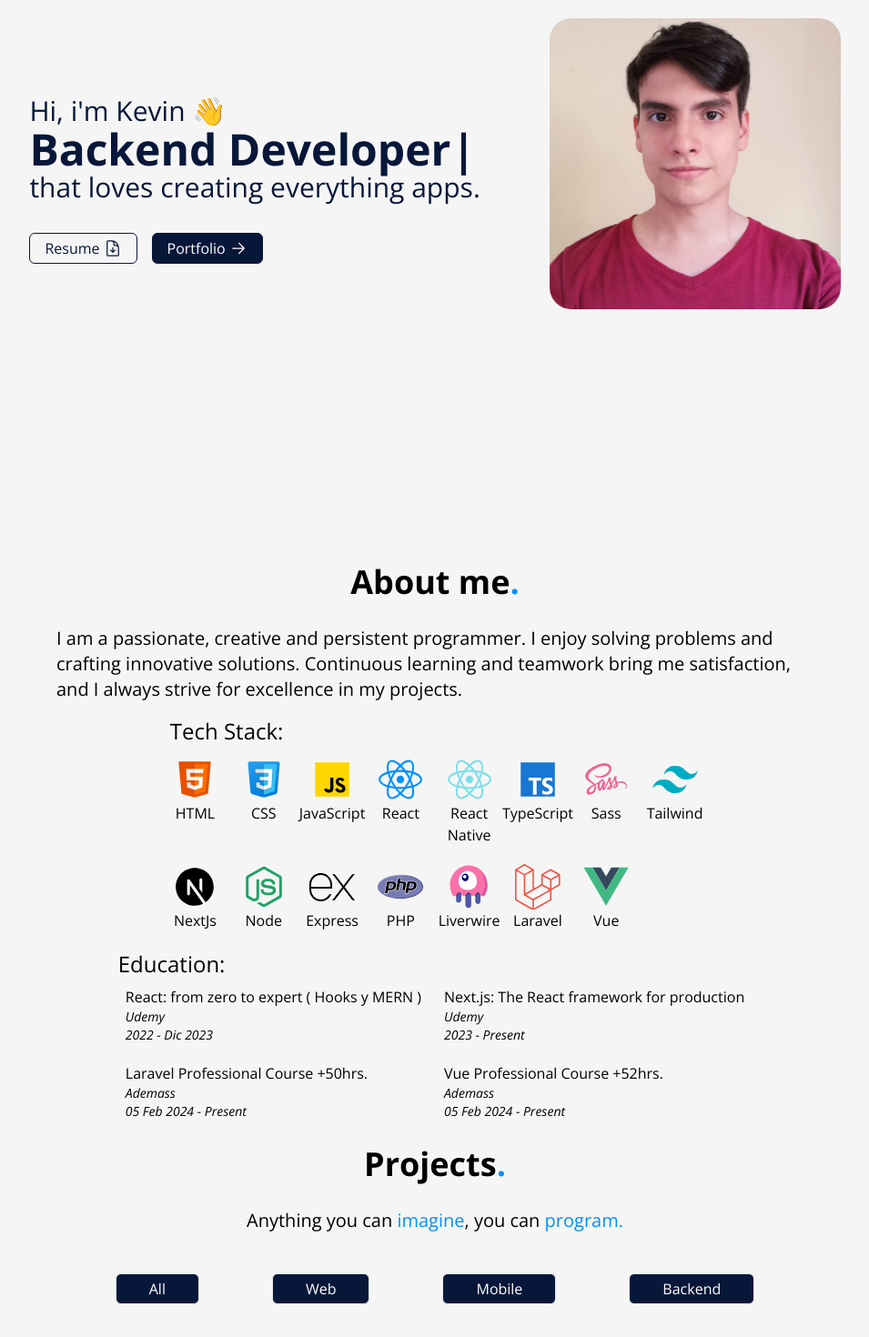
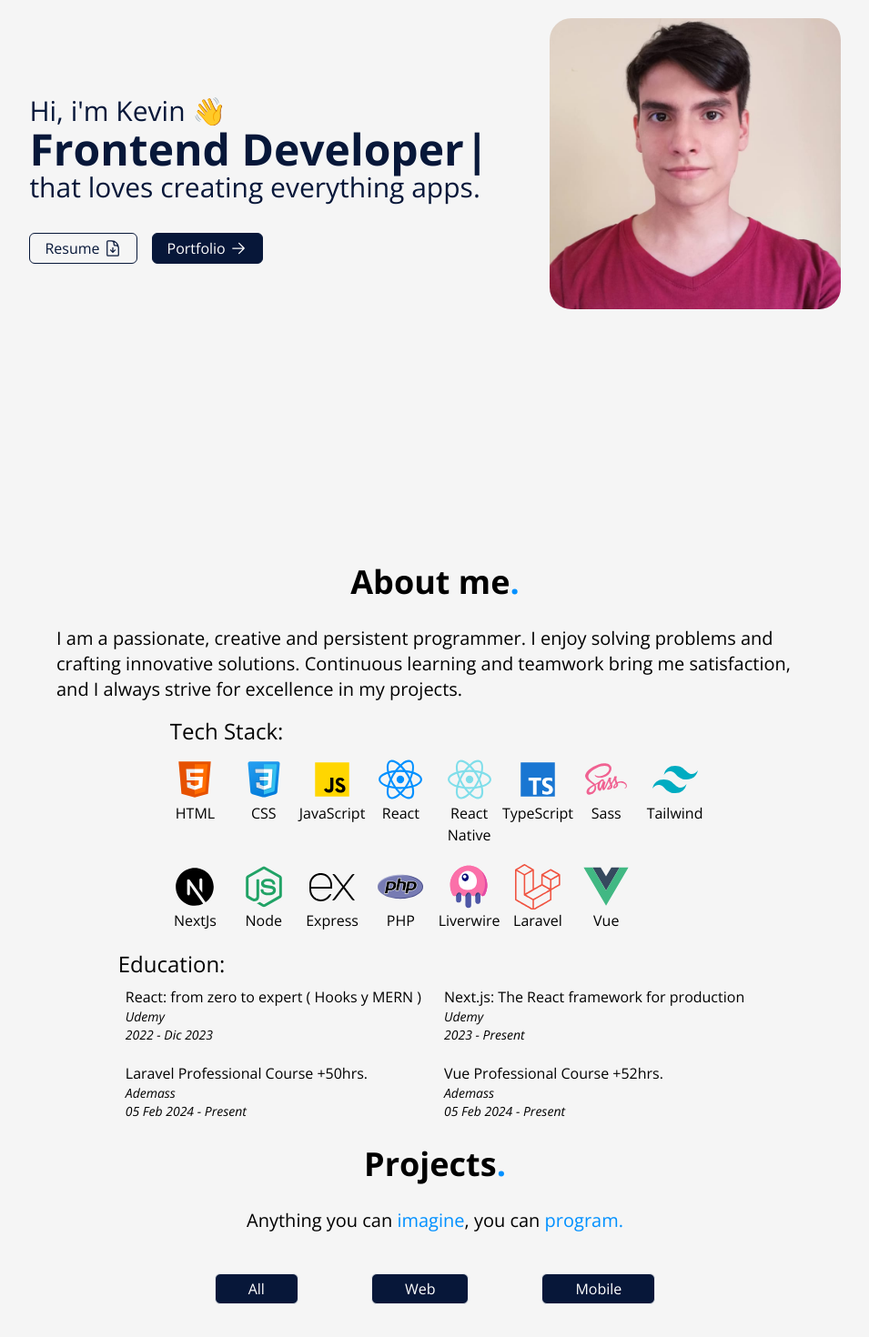
Before and after one commit to kevin3080/Portfolio, a React (Vite) app: page / in a window 1280 px wide. Shown: the part 220-1690 px from the top of the page at 91% size, without its empty margins (162-1117 px from the left). Built offline with nearby package versions, Linux system fonts and the light colour scheme.

Commit message:
temporarily remove the stack backend

```diff
--- a/src/Components/Inicio.tsx
+++ b/src/Components/Inicio.tsx
@@ -52,7 +52,6 @@ export const Inicio = ({ theme }: { theme: string }) => {
                     strings: [
                       en["inicio.prof"],
                       en["inicio.prof1"],
-                      en["inicio.prof2"],
                     ],
                     autoStart: true,
                     loop: true,
@@ -68,7 +67,6 @@ export const Inicio = ({ theme }: { theme: string }) => {
                     strings: [
                       es["inicio.prof"],
                       es["inicio.prof1"],
-                      es["inicio.prof2"],
                     ],
                     autoStart: true,
                     loop: true,
--- a/src/Components/Projects.tsx
+++ b/src/Components/Projects.tsx
@@ -12,8 +12,8 @@ export const Projects = ({ theme }: { theme: string }) => {
   let categories: string[] = [];
   const { language } = useLanguage();
   language === "es"
-    ? (categories = ["Todos", "Web", "Movil", "Backend"])
-    : (categories = ["All", "Web", "Mobile", "Backend"]);
+    ? (categories = ["Todos", "Web", "Movil"])
+    : (categories = ["All", "Web", "Mobile"]);
   const [selectedCategory, setSelectedCategory] = useState(categories[0]); // Nuevo estado para almacenar la categoría seleccionada
 
   const handlerClick = () => {
```
